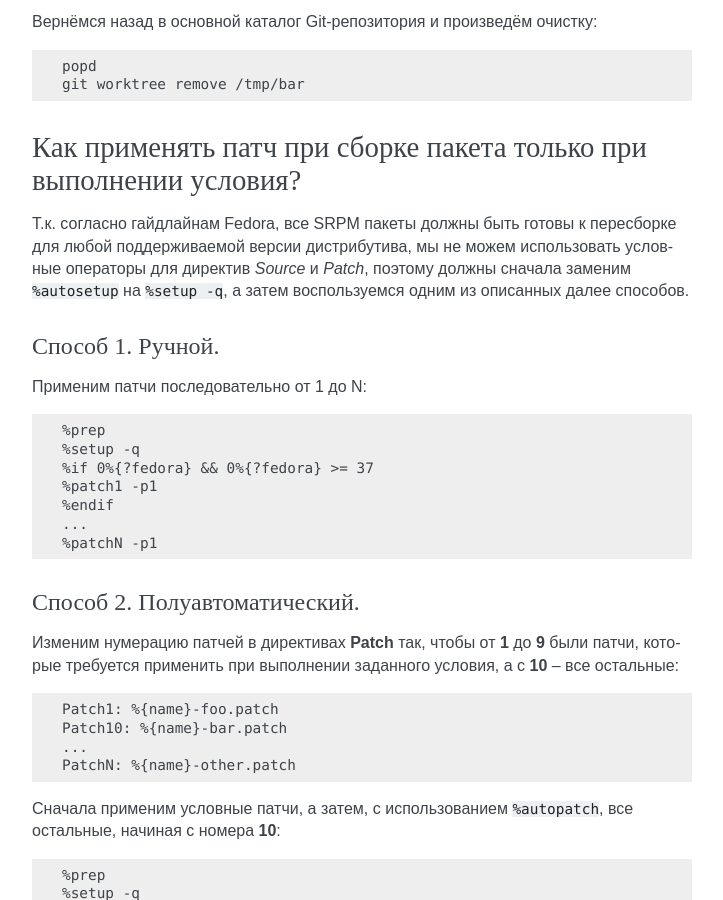
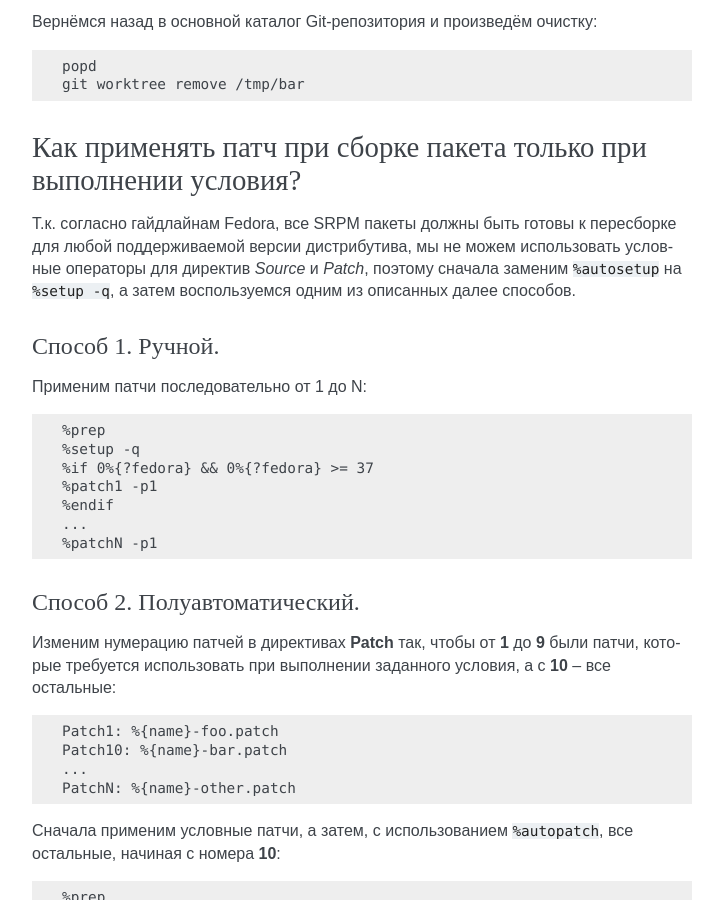
Before and after one commit to RussianFedora/FAQ, a Sphinx documentation site: the page built from source/development.rst, in a window 1280 px wide and 900 px high, scrolled down 30831 px. Shown: the whole window, without its empty margins (388-1111 px from the left). Built offline with Sphinx 7.4.7, drawn with Linux system fonts in a browser that asks for light colours; comment, search, counter and statistics services are not loaded.

Commit message:
Edited rpmbuild-conditional-patch question.

```diff
--- a/source/development.rst
+++ b/source/development.rst
@@ -1728,7 +1728,7 @@ Rawhide:
 Как применять патч при сборке пакета только при выполнении условия?
 ======================================================================
 
-Т.к. согласно гайдлайнам Fedora, все SRPM пакеты должны быть готовы к пересборке для любой поддерживаемой версии дистрибутива, мы не можем использовать условные операторы для директив *Source* и *Patch*, поэтому должны сначала заменим ``%autosetup`` на ``%setup -q``, а затем воспользуемся одним из описанных далее способов.
+Т.к. согласно гайдлайнам Fedora, все SRPM пакеты должны быть готовы к пересборке для любой поддерживаемой версии дистрибутива, мы не можем использовать условные операторы для директив *Source* и *Patch*, поэтому сначала заменим ``%autosetup`` на ``%setup -q``, а затем воспользуемся одним из описанных далее способов.
 
 Способ 1. Ручной.
 ^^^^^^^^^^^^^^^^^^^^^
@@ -1748,7 +1748,7 @@ Rawhide:
 Способ 2. Полуавтоматический.
 ^^^^^^^^^^^^^^^^^^^^^^^^^^^^^^^^^
 
-Изменим нумерацию патчей в директивах **Patch** так, чтобы от **1** до **9** были патчи, которые требуется применить при выполнении заданного условия, а с **10** -- все остальные:
+Изменим нумерацию патчей в директивах **Patch** так, чтобы от **1** до **9** были патчи, которые требуется использовать при выполнении заданного условия, а с **10** -- все остальные:
 
 .. code-block:: text
 
```
